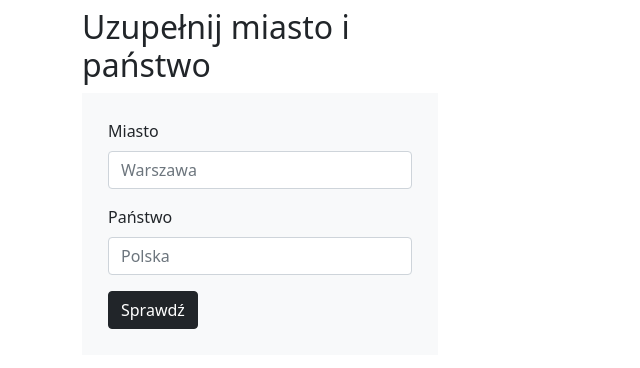
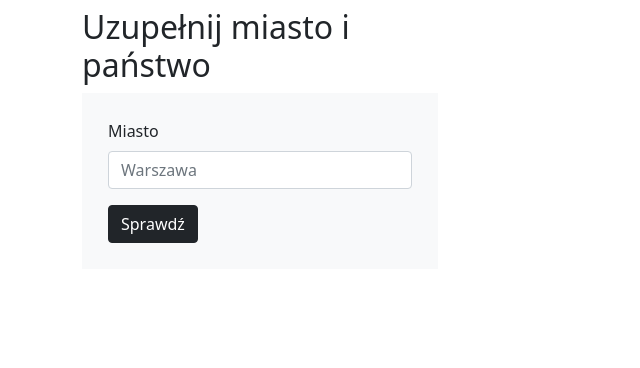
Before and after one commit to karol3883/weather, a Symfony app: template templates/home/index.html.twig in a window 1280 px wide. Shown: the part 61-429 px from the top of the page, without its empty margins (0-640 px from the left). Run offline with Twig, Linux system fonts and the light colour scheme; the template is opened without the code that fills it, so the values that code supplies are empty; some libraries are stand-ins or nearby versions.

Commit message:
Last modification

```diff
--- a/templates/home/index.html.twig
+++ b/templates/home/index.html.twig
@@ -22,16 +22,6 @@
                                     name="city"
                             >
                         </div>
-                        <div class="mb-3">
-                            <label for="exampleFormControlInput1" class="form-label">Państwo</label>
-                            <input
-                                    type="text"
-                                    class="form-control"
-                                    id="exampleFormControlInput1"
-                                    placeholder="Polska"
-                                    name="country"
-                            >
-                        </div>
                         <button class="btn btn-dark">
                             Sprawdź
                         </button>
```
